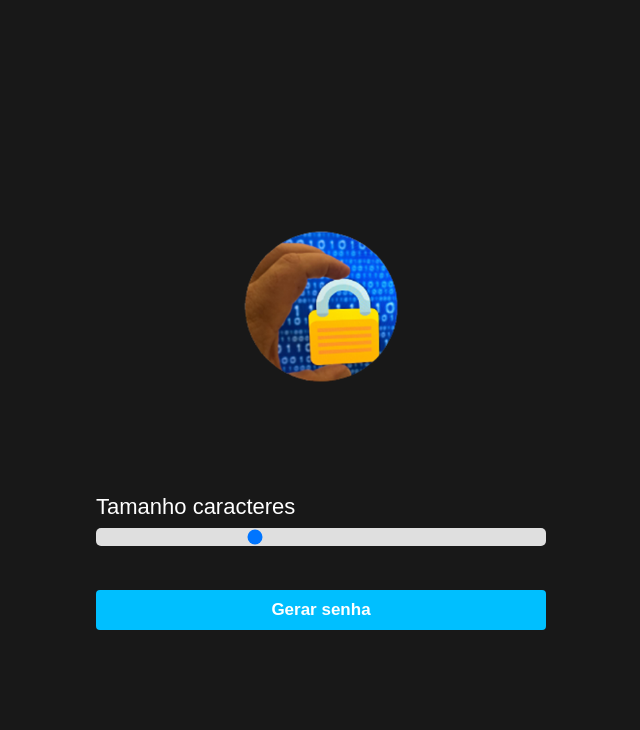
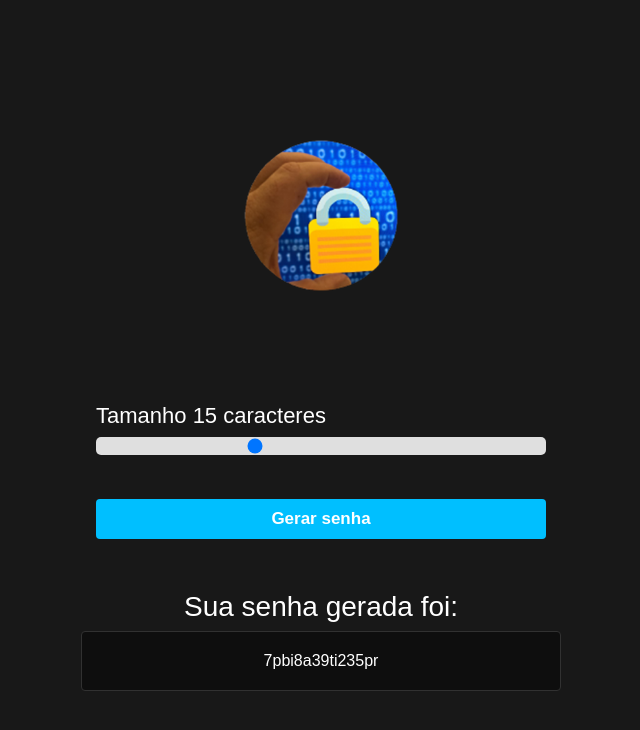
Before and after one commit to VitorAraujo98/gerador_senha, a plain HTML site: page index.html in a window 1280 px wide. Both pictures are taken after a click on the button "Gerar senha". Shown: the whole page, without its empty margins (319-959 px from the left). Drawn offline with Linux system fonts and the light colour scheme.

Commit message:
Parte lógica

```diff
--- a/index.html
+++ b/index.html
@@ -14,12 +14,12 @@
 <main class="container-input">
     <span>Tamanho <span id="valor"></span> caracteres</span>
     <input id="slider" class="slider" type="range" min="7" max="30" value="15">
-    <button id="button" class="button-btn">Gerar senha</button>
+    <button id="button" class="button-btn" onclick="generatePassword()">Gerar senha</button>
 </main>
 
 <div id="container-password" class="container-password hide">
   <span class="title">Sua senha gerada foi:</span>
-  <span id="password" class="password">131312457891</span>
+  <span id="password" class="password"></span>
   <span class="tooltip">Senha gerada com sucesso:👍</span>
 </div>
 
--- a/scripts.js
+++ b/scripts.js
@@ -1 +1,32 @@
-console.log("text")
+let valorElement = document.querySelector("#valor");
+let sliderElement = document.querySelector("#slider");
+let buttonElement = document.querySelector("#button");
+
+let passwordElement = document.querySelector("#password")
+
+let containerPassword = document.querySelector("#container-password")
+
+
+
+let charset = "abcdfghijklmnopqrsty1234!@#$abc123456789";
+let novaSenha = "";
+
+
+valorElement.innerHTML = sliderElement.value;
+
+
+slider.oninput = function(){
+    valorElement.innerHTML = this.value;
+}
+
+
+function generatePassword(){
+    let pass = "";
+
+    for(let i = 0, n = charset.length; i < sliderElement.value; i++){
+        pass += charset.charAt(Math.floor(Math.random() * n))
+    }
+
+    containerPassword.classList.remove("hide");
+    password.innerHTML = pass;
+}
```
